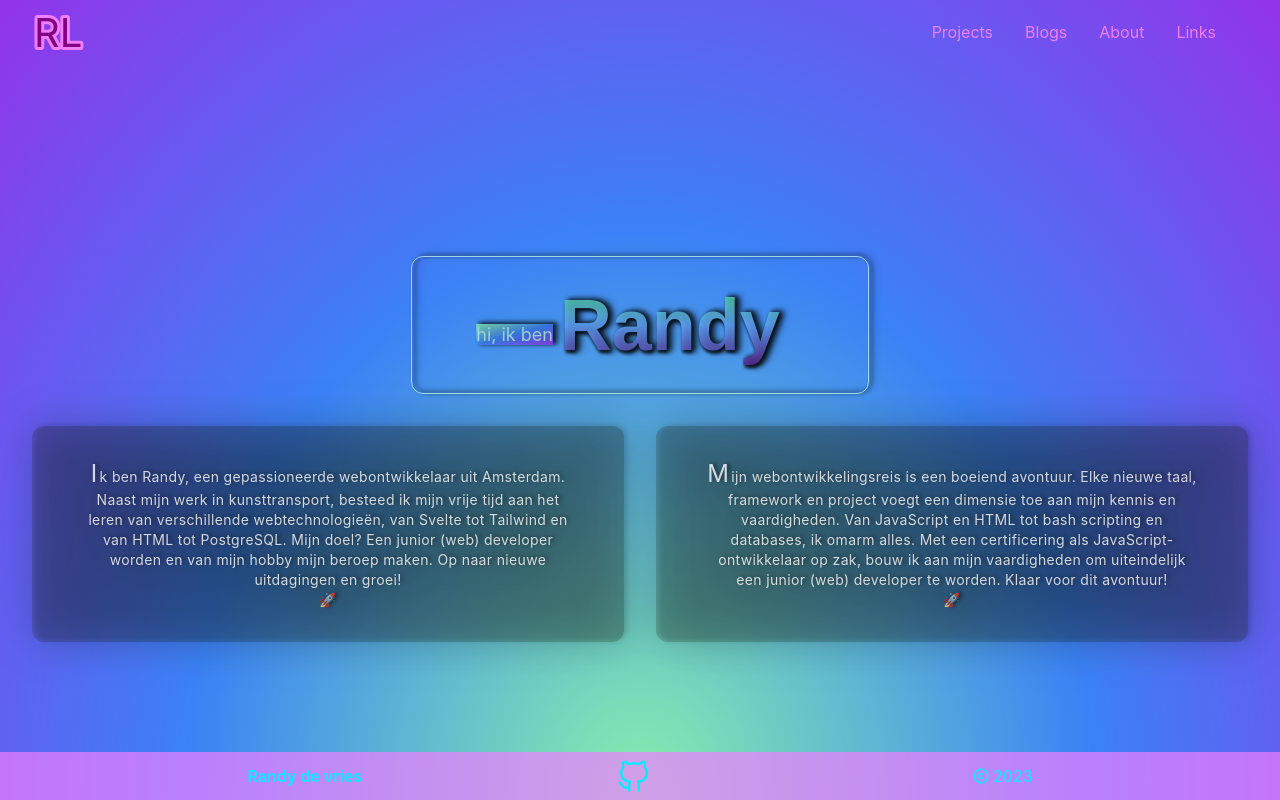
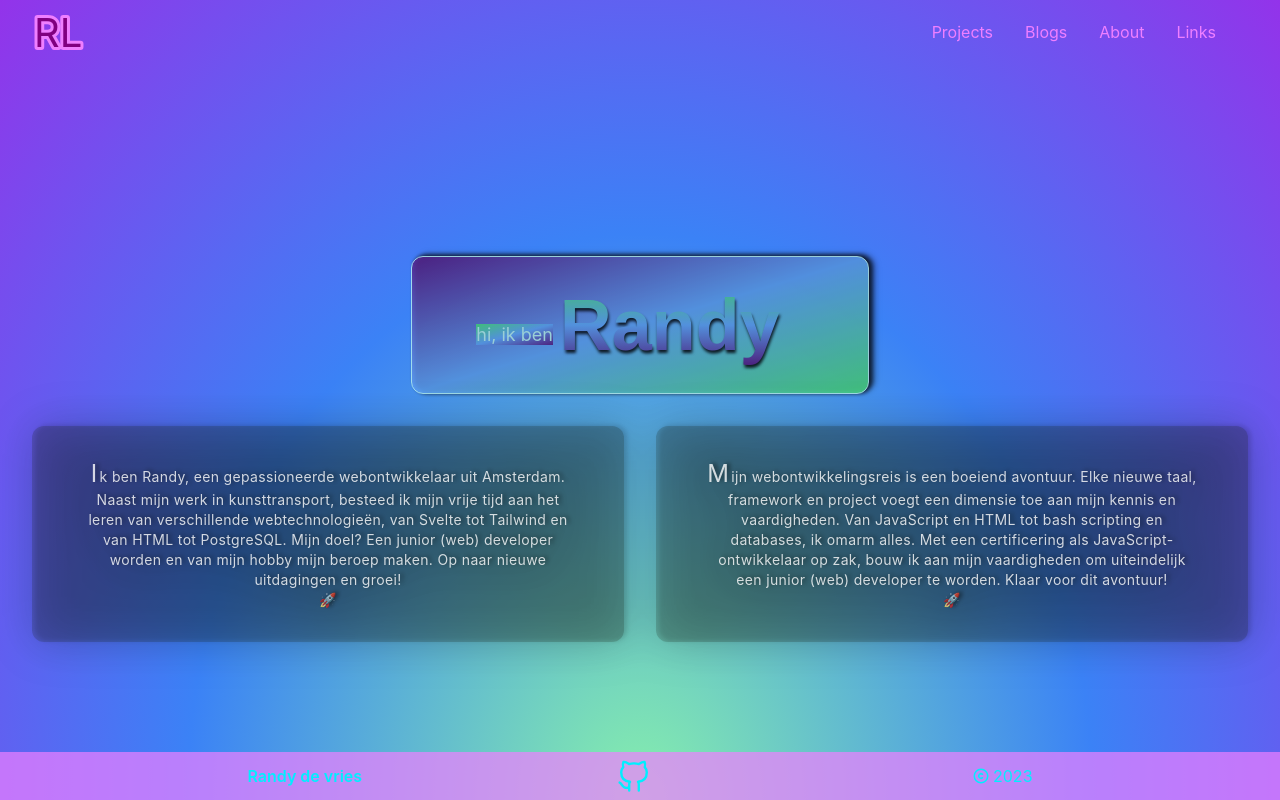
Before and after one commit to Freezler/svelte-app, a SvelteKit app: page /about in a window 1280 px wide. Built offline with nearby package versions, Linux system fonts and the light colour scheme.

Commit message:
added more animations

```diff
--- a/src/routes/about/+page.svelte
+++ b/src/routes/about/+page.svelte
@@ -1,11 +1,12 @@
 <script>
 	const name = 'Randy';
+
 </script>
 
 <main class="animate-slow-fade-in drop-shadow-[3px_-1px_2px_rgba(1,1,1,0.7)]  rounded-[12px] opacity-100 p-0 m-0 flex flex-col text-center items-center justify-center box-border">
 	<div class="w-full h-[110%] flex flex-col text-center items-center justify-center box-border">
 		<div
-			class="animate-slow-slide-down transition-all drop-shadow-[3px_-1px_2px_rgba(1,1,1,0.7)] rounded-[12px] border-[0.1px] border-[#b9f3f2] opacity-80 p-8 mt-[20%] mb-[2rem] w-fit flex flex-col items-center justify-center box-border drop"
+			class="bg-gradient-to-tl from-green-400 via-blue-400 to-purple-900 text-shadow-[hsl(98,29%,11%,0.1)] animate-slow-slide-down transition-all drop-shadow-[3px_-1px_2px_rgba(1,1,1,0.7)] rounded-[12px] border-[0.1px] border-[#b9f3f2] opacity-80 p-8 mt-[20%] mb-[2rem] w-fit flex flex-col items-center justify-center box-border drop"
 		>
 			<h3 class="text-2xl items-center justify-center mr-14">
 				<!-- Changed class to align the sup and span elements -->
@@ -23,7 +24,7 @@
 			class="drop-shadow-[1.7px_1px_22px_rgba(1,1,1,0.7)] flex flex-col sm:flex-col md:flex-row md:justify-around gap-8 mx-8"
 		>
 			<p
-				class="animate-slow-slide-up w-1/2 xs:w-[80%] sm:w-[80%] mx-auto px-12 py-8 rounded-[12px] font-inter text-sm text-[hsla(255,255%,255%,0.8)] word-break tracking-wide line-clamp-7 bg-[hsla(98,29%,11%,0.2)]"
+				class="animate-slow-slide-up w-1/2  sxs:w-[80%] xs:w-[80%] sm:w-[80%] mx-auto px-12 py-8 rounded-[12px] font-inter text-sm text-[hsla(255,255%,255%,0.8)] word-break tracking-wide line-clamp-7 bg-[hsla(98,29%,11%,0.2)]"
 			>
 				<span class="capitalize text-2xl lg font-sans font-normal pr-[2px]">I</span>k ben
 				Randy, een gepassioneerde webontwikkelaar uit Amsterdam. Naast mijn werk in
@@ -33,7 +34,7 @@
 				uitdagingen en groei! <br /> 🚀
 			</p>
 			<p
-				class="animate-slow-slide-in w-1/2 xs:w-[80%] sm:w-[80%] mx-auto px-12 py-8 rounded-[12px] font-inter text-sm text-[hsla(255,255%,255%,0.8)] word-break tracking-wide line-clamp-7 bg-[hsla(98,29%,11%,0.2)]"
+				class="animate-slow-slide-in w-1/2 sxs:w-[80%] xs:w-[80%] sm:w-[80%] mx-auto px-12 py-8 rounded-[12px] font-inter text-sm text-[hsla(255,255%,255%,0.8)] word-break tracking-wide line-clamp-7 bg-[hsla(98,29%,11%,0.2)]"
 			>
 				<span class="capitalize text-2xl font-sans font-normal pr-[2px]">m</span>ijn
 				webontwikkelingsreis is een boeiend avontuur. Elke nieuwe taal, framework en project
@@ -44,4 +45,5 @@
 			</p>
 		</div>
 	</div>
+
 </main>
```
